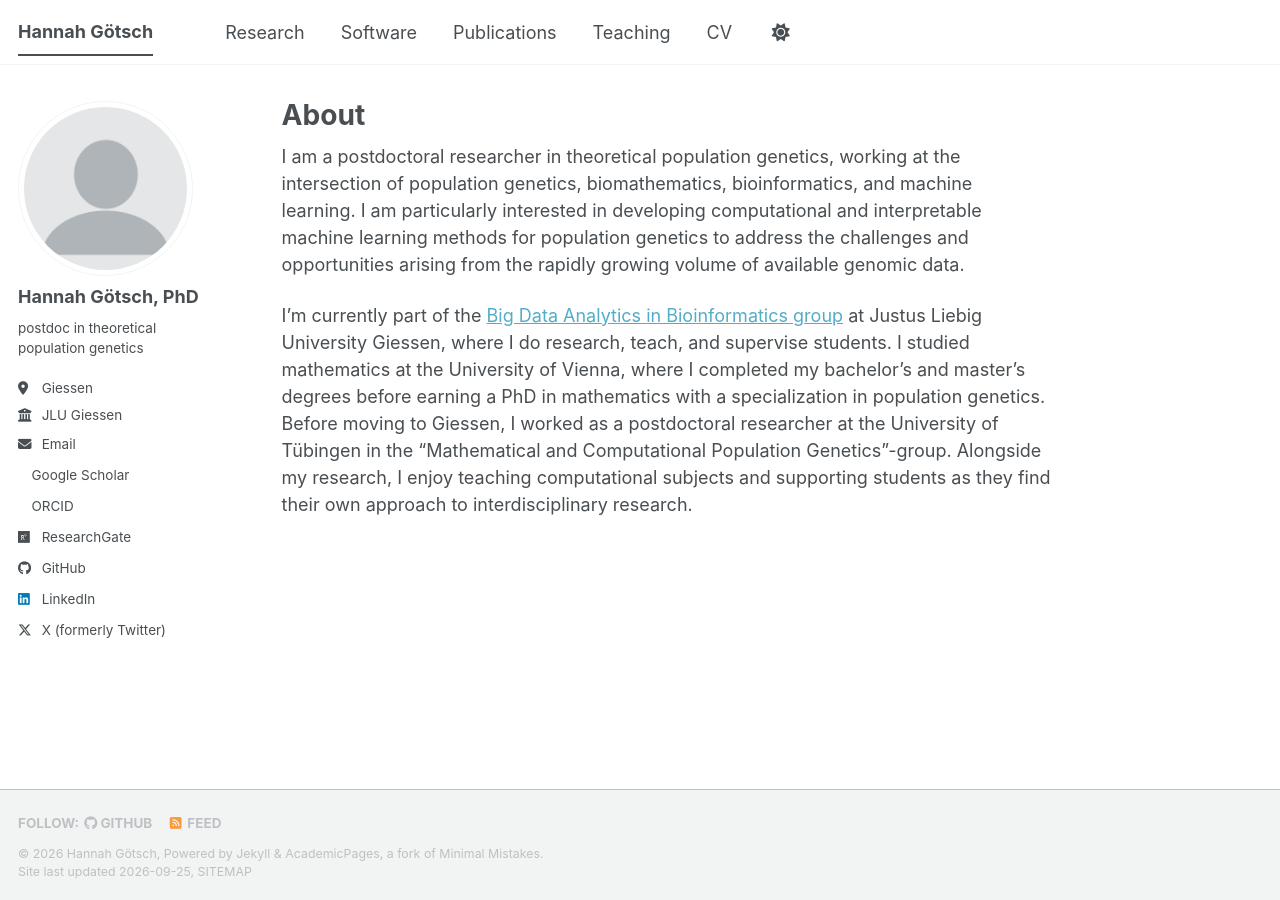
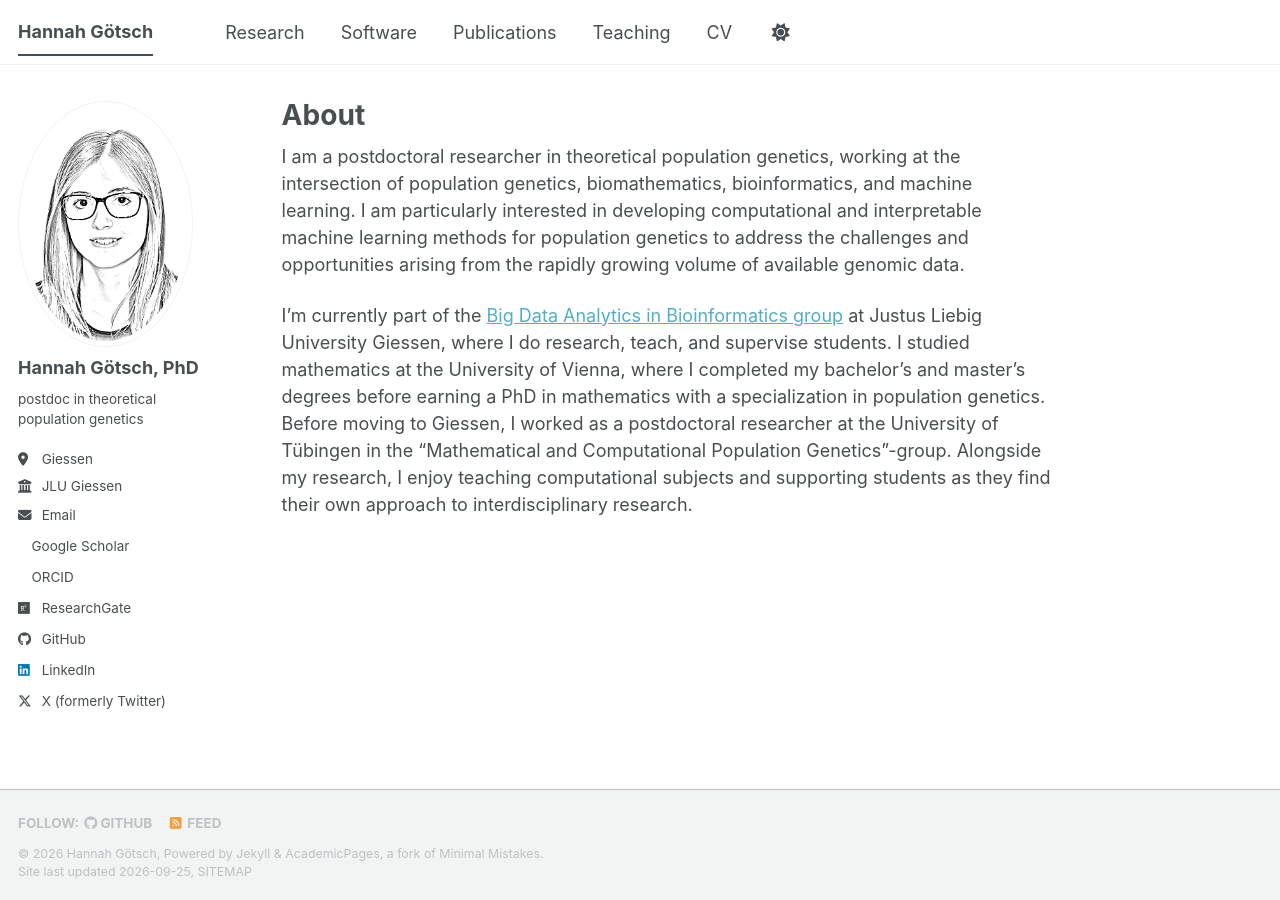
Before and after one commit to hannahgoetsch/hannahgoetsch.github.io, a Jekyll site: the page built from _pages/about.md, in a window 1280 px wide. Built offline with Jekyll 4.4.1, drawn with Linux system fonts in a browser that asks for light colours; a style sheet for code colours, icons or effects is not loaded.

Commit message:
Update author avatar in config file

```diff
--- a/_config.yml
+++ b/_config.yml
@@ -23,7 +23,7 @@ repository               : "hannahgoetsch/hannahgoetsch.github.io"
 #               Additional customization can be done by editing /_includes/author-profile.html
 author:
   # Biographic information
-  avatar           : "profile.png"
+  avatar           : "pencil_effect_512px.png" # "profile.png"
   name             : "Hannah Götsch, PhD"
   pronouns         : # example: "she/her"
   bio              : "postdoc in theoretical population genetics"
```
